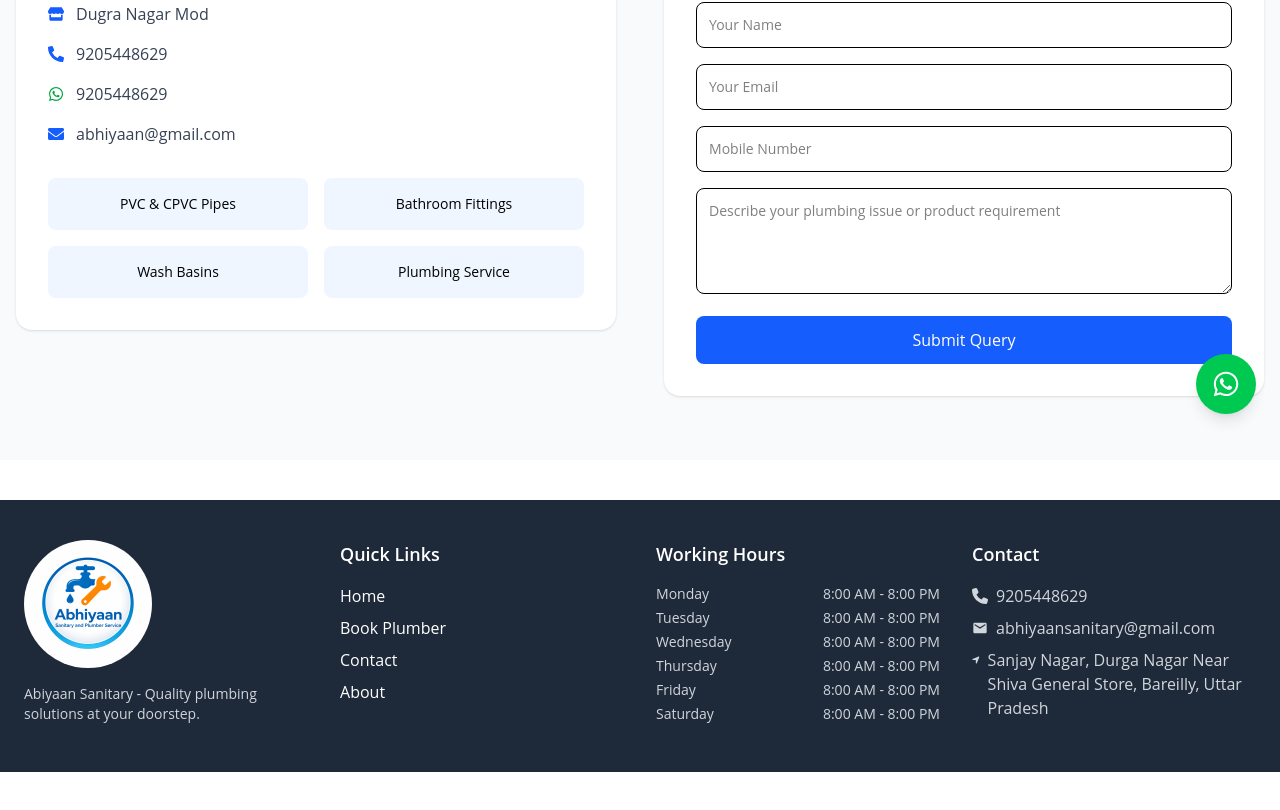
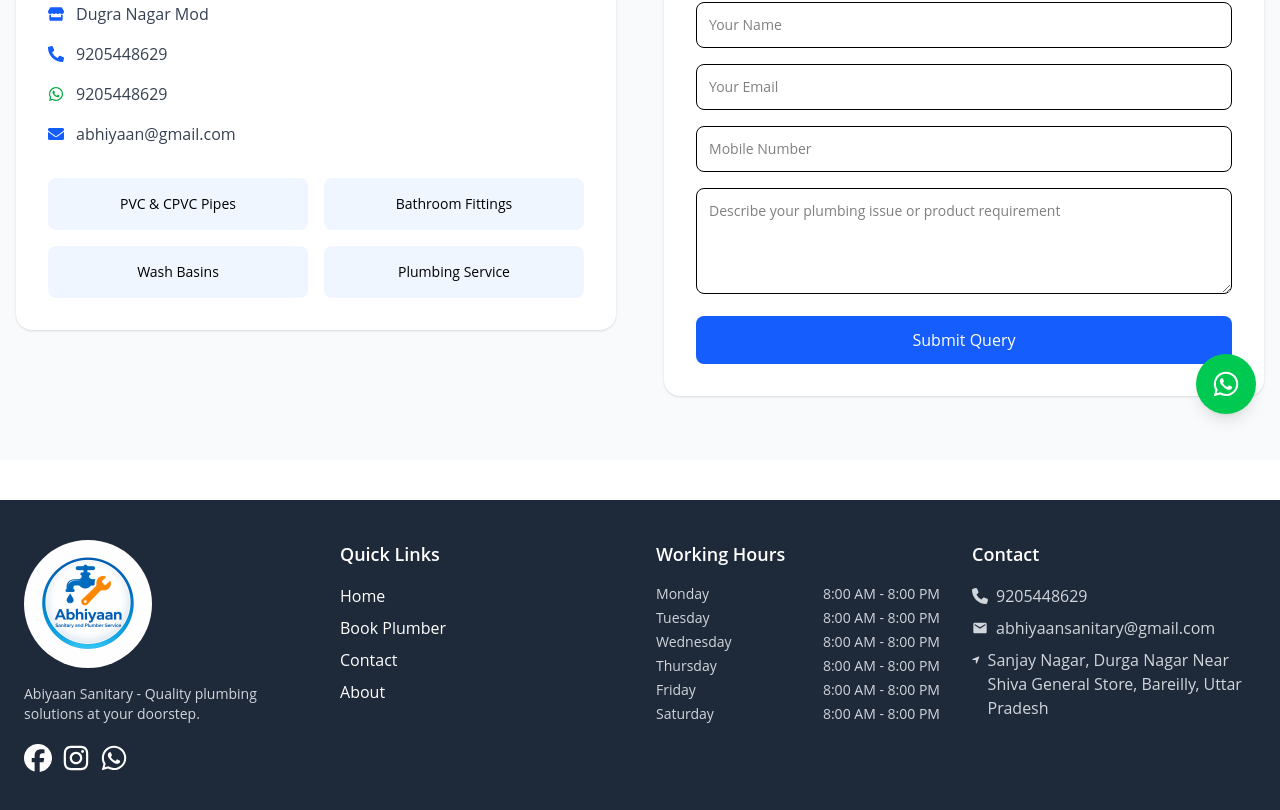
Before and after one commit to icoderSajal/plumber-booking, a React (Vite) app: page /contact in a window 1280 px wide. Shown: the part 362-1172 px from the top of the page. Before the commit the page ends 1134 px from the top, so only its background shows below. Built offline with nearby package versions, Linux system fonts and the light colour scheme.

Commit message:
added social meadia

```diff
--- a/src/components/Footer.jsx
+++ b/src/components/Footer.jsx
@@ -1,5 +1,11 @@
 import { Link } from "react-router-dom";
-import { FaLocationArrow, FaPhone } from "react-icons/fa6";
+import {
+  FaFacebook,
+  FaInstagram,
+  FaLocationArrow,
+  FaPhone,
+  FaWhatsapp,
+} from "react-icons/fa6";
 import { MdEmail } from "react-icons/md";
 import Logo from "../assets/logo.png";
 import MapSection from "./MapSection";
@@ -27,6 +33,17 @@
           <p className="text-gray-300 text-sm">
             Abiyaan Sanitary - Quality plumbing solutions at your doorstep.
           </p>
+          <div className="flex  space-y-2 space-x-2.5 mt-5">
+            <Link to="https://www.facebook.com/people/Abhiyaan-Sanitary-And-Plumber-Service/61577543477872/">
+              <FaFacebook size={28} />
+            </Link>
+            <Link to="https://www.instagram.com/abhiyaansanitary/">
+              <FaInstagram size={28} />
+            </Link>
+            <a href="https://wa.me/919205448629">
+              <FaWhatsapp size={28} />
+            </a>
+          </div>
         </div>
 
         {/* Quick Links */}
```
